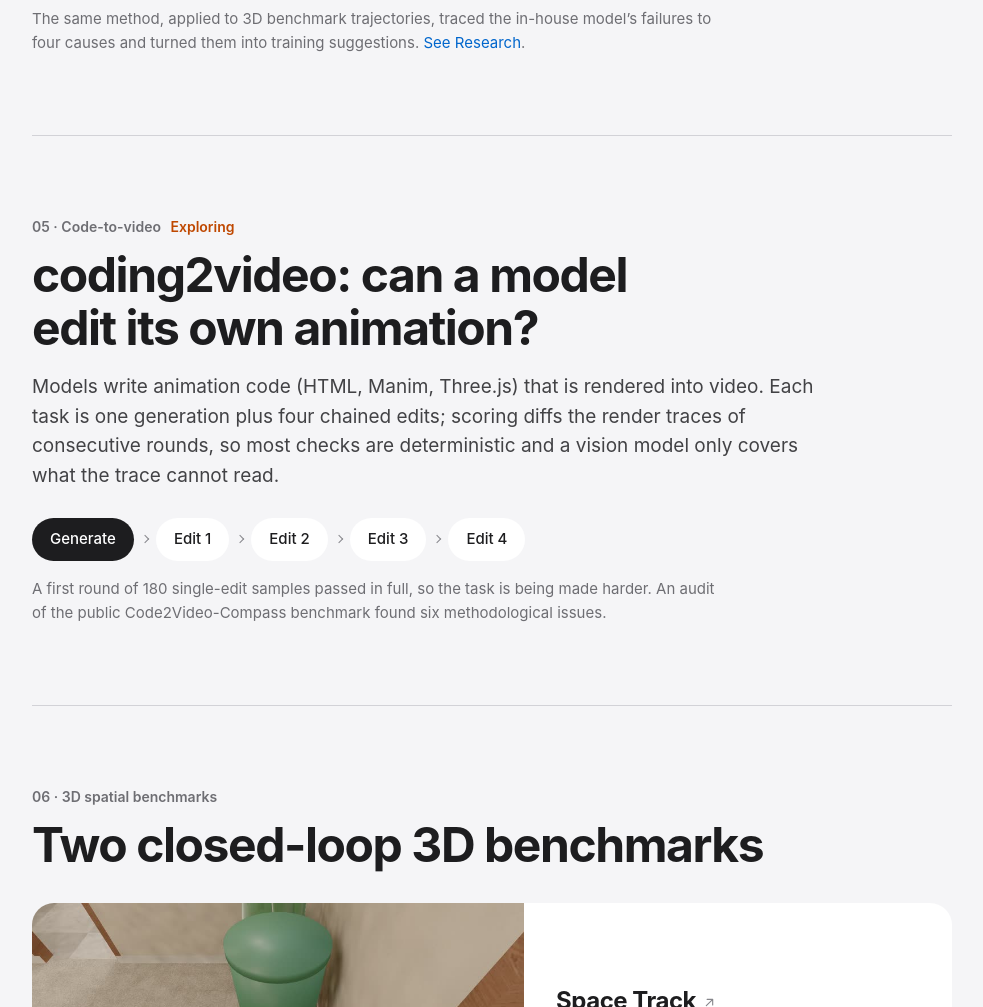
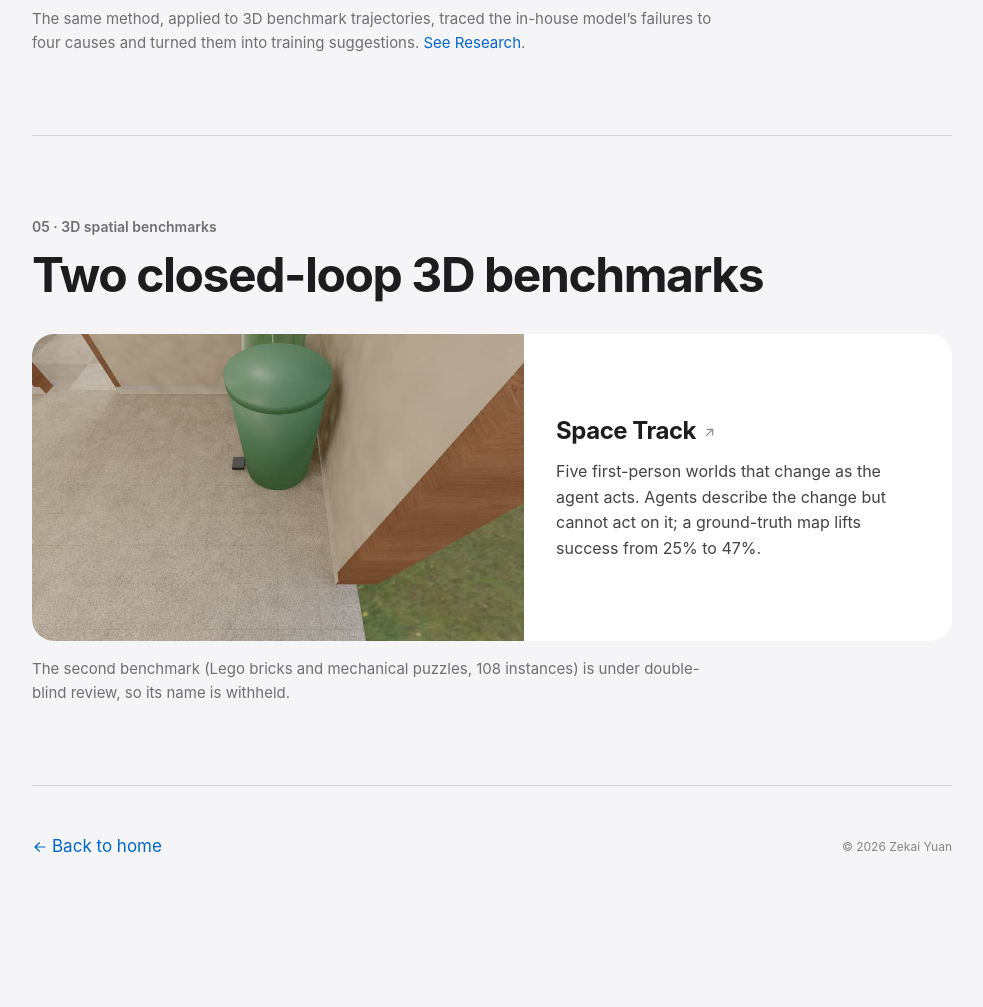
Before and after one commit to ZK-Yuan/ZK-Yuan.github.io, a plain HTML site: page tencent.html in a window 1280 px wide. Shown: the part 5500-6507 px from the top of the page, without its empty margins (148-1131 px from the left). After the commit the page ends 6432 px from the top, so only its background shows below. Drawn offline with Linux system fonts and the light colour scheme.

Commit message:
Remove coding2video from CV and site
Co-authored-by: Cursor <cursoragent@cursor.com>

```diff
--- a/assets/site.css
+++ b/assets/site.css
@@ -273,10 +273,6 @@ a.hl:hover { text-decoration: underline; }
 .pair img { width: 100%; height: auto; aspect-ratio: 1; object-fit: cover; }
 .pair figcaption { padding: 12px 18px 16px; font-size: 13px; color: var(--ink-3); }
 
-.chain { list-style: none; margin: 28px 0 0; padding: 0; display: flex; flex-wrap: wrap; gap: 10px 22px; }
-.chain li { position: relative; padding: 10px 18px; border-radius: 999px; background: var(--card); font-size: 15px; font-weight: 500; }
-.chain li:first-child { background: var(--ink); color: #fff; }
-.chain li:not(:last-child)::after { content: ""; position: absolute; right: -14px; top: 50%; width: 6px; height: 6px; border-top: 1.5px solid var(--ink-4); border-right: 1.5px solid var(--ink-4); transform: translateY(-50%) rotate(45deg); }
 
 .feature { display: grid; grid-template-columns: 1.15fr 1fr; margin: 32px 0 0; overflow: hidden; border-radius: 22px; background: var(--card); transition: transform 0.5s var(--out), box-shadow 0.5s var(--out); }
 .feature:hover { transform: translateY(-3px); box-shadow: 0 20px 40px -18px rgba(0, 0, 0, 0.18); }
--- a/tencent.html
+++ b/tencent.html
@@ -194,24 +194,9 @@
     <p class="flow-note"><span class="en">The same method, applied to 3D benchmark trajectories, traced the in-house model’s failures to four causes and turned them into training suggestions. <a class="hl" href="index.html#research">See Research</a>.</span><span class="zh">同一套方法用在三维基准的轨迹上，把自研模型的失败归到四类主因，并转成训练侧建议，<a class="hl" href="index.html#research">见主页“研究”</a>。</span></p>
   </section>
 
-  <!-- 05 coding2video -->
-  <section id="c2v" class="d-sec">
-    <p class="eyebrow">05 · <span class="en">Code-to-video</span><span class="zh">代码生成视频</span> <em class="tag-new"><span class="en">Exploring</span><span class="zh">探索中</span></em></p>
-    <h2><span class="en">coding2video: can a model edit its own animation?</span><span class="zh">coding2video：模型能不能只改该改的地方</span></h2>
-    <p class="d-intro"><span class="en">Models write animation code (HTML, Manim, Three.js) that is rendered into video. Each task is one generation plus four chained edits; scoring diffs the render traces of consecutive rounds, so most checks are deterministic and a vision model only covers what the trace cannot read.</span><span class="zh">模型写动画代码（HTML、Manim、Three.js 等），再逐帧渲染成视频。每题 1 轮生成 + 4 轮链式修改，判分比对前后两轮的渲染轨迹，大部分检查是确定性的，视觉模型只兜底轨迹读不到的部分。</span></p>
-    <ol class="chain" aria-label="Task structure">
-      <li><span class="en">Generate</span><span class="zh">生成</span></li>
-      <li><span class="en">Edit 1</span><span class="zh">修改 1</span></li>
-      <li><span class="en">Edit 2</span><span class="zh">修改 2</span></li>
-      <li><span class="en">Edit 3</span><span class="zh">修改 3</span></li>
-      <li><span class="en">Edit 4</span><span class="zh">修改 4</span></li>
-    </ol>
-    <p class="flow-note"><span class="en">A first round of 180 single-edit samples passed in full, so the task is being made harder. An audit of the public Code2Video-Compass benchmark found six methodological issues.</span><span class="zh">首轮 180 个单次修改样本全部通过，说明任务太简单，正在加难度；另外审查了公开基准 Code2Video-Compass，定位出 6 处方法问题。</span></p>
-  </section>
-
   <!-- 06 3D benchmarks -->
   <section id="spatial" class="d-sec">
-    <p class="eyebrow">06 · <span class="en">3D spatial benchmarks</span><span class="zh">三维空间基准</span></p>
+    <p class="eyebrow">05 · <span class="en">3D spatial benchmarks</span><span class="zh">三维空间基准</span></p>
     <h2><span class="en">Two closed-loop 3D benchmarks</span><span class="zh">两项三维空间闭环基准</span></h2>
     <a class="feature" href="https://zk-yuan.github.io/spacetrack/" target="_blank" rel="noopener">
       <img loading="lazy" src="images/v3/spacetrack-2.jpg" alt="First-person view inside a Space Track world">
```
Also changed, not shown: index.html (+0 -1 lines), 1 other file.
